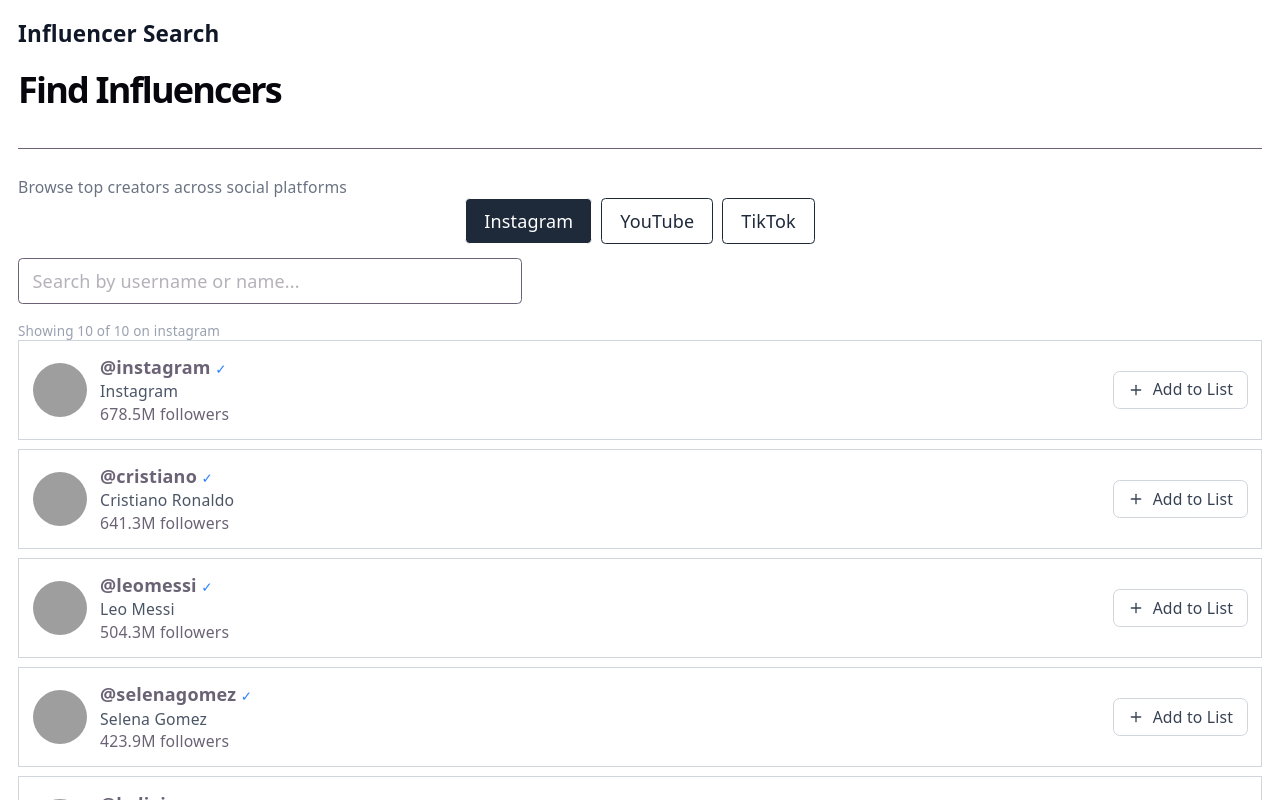
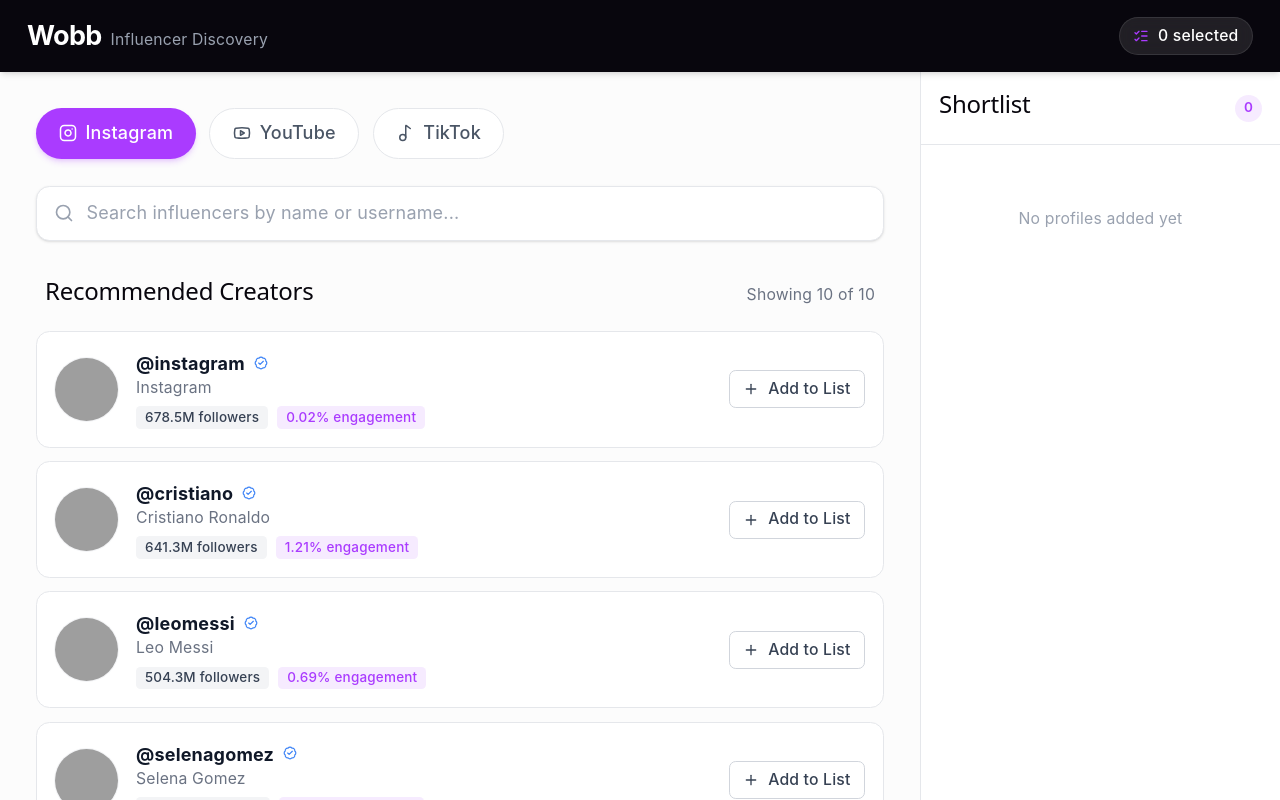
Before and after one commit to NihaallX/wobb, a React (Vite) app: page / in a window 1280 px wide. Shown: the top 800 px of the page. Built offline with nearby package versions, Linux system fonts and the light colour scheme; grey boxes are pictures that could not be loaded.

Commit message:
design: full UI redesign and performance optimizations

```diff
--- /dev/null
+++ b/src/components/layout/Header.tsx
@@ -0,0 +1,22 @@
+import React from 'react';
+import { ListChecks } from 'lucide-react';
+import useShortlistStore from '@/store/useShortlistStore';
+import { Link } from 'react-router-dom';
+
+export const Header: React.FC = () => {
+  const shortlistCount = useShortlistStore(state => state.shortlist.length);
+
+  return (
+    <header className="sticky top-0 z-50 bg-[#08060d] text-white h-16 flex items-center justify-between px-6 shadow-md">
+      <Link to="/" className="flex items-baseline gap-2 no-underline">
+        <span className="text-2xl font-bold tracking-tight text-white">Wobb</span>
+        <span className="text-sm text-gray-400 hidden sm:inline">Influencer Discovery</span>
+      </Link>
+
+      <div className="flex items-center gap-2 bg-white/10 px-3 py-1.5 rounded-full backdrop-blur-sm border border-white/10">
+        <ListChecks size={16} className="text-[#aa3bff]" />
+        <span className="text-sm font-medium">{shortlistCount} selected</span>
+      </div>
+    </header>
+  );
+};
--- a/src/components/layout/Layout.tsx
+++ b/src/components/layout/Layout.tsx
@@ -1,5 +1,6 @@
 import type { ReactNode } from "react";
-import { Link } from "react-router-dom";
+import { Header } from "./Header";
+import { ShortlistPanel } from "../shortlist/ShortlistPanel";
 
 interface LayoutProps {
   children: ReactNode;
@@ -8,14 +9,15 @@
 
 export function Layout({ children, title }: LayoutProps) {
   return (
-    <div className="p-4 min-h-screen">
-      <header className="mb-6 border-b pb-4">
-        <Link to="/" className="text-xl font-semibold text-gray-900">
-          Influencer Search
-        </Link>
-        {title && <h1 className="text-2xl mt-2">{title}</h1>}
-      </header>
-      <main>{children}</main>
+    <div className="min-h-screen bg-[#fcfcfc] flex flex-col font-sans text-gray-900">
+      <Header />
+      <div className="flex-1 flex flex-col lg:flex-row max-w-[1400px] mx-auto w-full">
+        <main className="flex-1 p-4 lg:p-8 overflow-y-auto">
+          {title && <h1 className="text-3xl font-bold text-gray-900 mb-6">{title}</h1>}
+          {children}
+        </main>
+        <ShortlistPanel />
+      </div>
     </div>
   );
 }
--- a/src/components/profile/ProfileCard.tsx
+++ b/src/components/profile/ProfileCard.tsx
@@ -1,8 +1,10 @@
+import React from "react";
 import { useNavigate } from "react-router-dom";
 import type { Platform, UserProfileSummary } from "@/types";
 import { VerifiedBadge } from "../ui/VerifiedBadge";
-import { formatFollowers } from "@/utils/formatters";
+import { formatFollowers, formatEngagementRate } from "@/utils/formatters";
 import { ShortlistButton } from "../ui/ShortlistButton";
+import useShortlistStore from "@/store/useShortlistStore";
 
 export interface ProfileCardProps {
   profile: UserProfileSummary;
@@ -11,13 +13,13 @@
   onProfileClick?: (username: string) => void;
 }
 
-export function ProfileCard({
+export const ProfileCard = React.memo(function ProfileCard({
   profile,
   platform,
-  searchQuery,
   onProfileClick,
 }: ProfileCardProps) {
   const navigate = useNavigate();
+  const isShortlisted = useShortlistStore((state) => state.isShortlisted(profile.user_id));
 
   const handleClick = () => {
     if (onProfileClick) onProfileClick(profile.username);
@@ -27,19 +29,33 @@
   return (
     <div
       onClick={handleClick}
-      className="flex items-center gap-3 p-3 border border-gray-300 mb-2 cursor-pointer hover:bg-gray-50 w-full"
+      className="flex items-center gap-4 p-4 bg-white border border-gray-200 rounded-xl cursor-pointer hover:shadow-md hover:border-gray-300 transition-all w-full group"
     >
-      <img src={profile.picture} className="w-12 h-12 rounded-full" />
-      <div className="text-left flex-1">
-        <div className="font-bold">
-          @{profile.username}
+      <img
+        src={profile.picture}
+        className={`w-14 h-14 rounded-full object-cover transition-all ${isShortlisted ? 'ring-2 ring-[#aa3bff] ring-offset-2' : 'ring-1 ring-gray-100'}`}
+      />
+      <div className="text-left flex-1 min-w-0">
+        <div className="font-bold text-gray-900 text-base truncate flex items-center gap-1">
+          <span className="truncate">@{profile.username}</span>
           <VerifiedBadge verified={profile.is_verified} />
         </div>
-        <div className="text-sm text-gray-600">{profile.fullname}</div>
-        <div className="text-sm">{formatFollowers(profile.followers)} followers</div>
+        <div className="text-sm text-gray-500 truncate mb-1">{profile.fullname}</div>
+        <div className="flex items-center gap-2 mt-1.5 flex-wrap">
+          <span className="inline-flex items-center px-2 py-0.5 rounded text-xs font-medium bg-gray-100 text-gray-700">
+            {formatFollowers(profile.followers)} followers
+          </span>
+          {profile.engagement_rate !== undefined && (
+            <span className="inline-flex items-center px-2 py-0.5 rounded text-xs font-medium bg-[#aa3bff]/10 text-[#aa3bff]">
+              {formatEngagementRate(profile.engagement_rate)} engagement
+            </span>
+          )}
+        </div>
       </div>
 
-      <ShortlistButton profile={profile} />
+      <div className="shrink-0">
+        <ShortlistButton profile={profile} />
+      </div>
     </div>
   );
-}
+});
--- a/src/components/profile/ProfileList.tsx
+++ b/src/components/profile/ProfileList.tsx
@@ -1,5 +1,7 @@
 import type { Platform, UserProfileSummary } from "@/types";
 import { ProfileCard } from "./ProfileCard";
+import { EmptyState } from "../ui/EmptyState";
+import React from "react";
 
 interface ProfileListProps {
   profiles: UserProfileSummary[];
@@ -8,15 +10,20 @@
   onProfileClick: (username: string) => void;
 }
 
-export function ProfileList({
+export const ProfileList = React.memo(function ProfileList({
   profiles,
   platform,
   searchQuery,
   onProfileClick,
 }: ProfileListProps) {
   return (
-    <div className="flex flex-col items-center">
-      {profiles.length === 0 && <p>No profiles found</p>}
+    <div className="flex flex-col gap-3 max-w-3xl mx-auto w-full">
+      {profiles.length === 0 && (
+        <EmptyState
+          heading="No influencers found"
+          subtext="Try adjusting your search or switching platforms to find more creators."
+        />
+      )}
       {profiles.map((profile) => (
         <ProfileCard
           key={profile.user_id}
@@ -28,4 +35,4 @@
       ))}
     </div>
   );
-}
+});
--- /dev/null
+++ b/src/components/ui/EmptyState.tsx
@@ -0,0 +1,19 @@
+import React from 'react';
+import { Search } from 'lucide-react';
+
+interface EmptyStateProps {
+  heading: string;
+  subtext: string;
+}
+
+export const EmptyState: React.FC<EmptyStateProps> = ({ heading, subtext }) => {
+  return (
+    <div className="flex flex-col items-center justify-center py-16 px-4 text-center">
+      <div className="bg-gray-100 p-4 rounded-full mb-4">
+        <Search size={32} className="text-gray-400" />
+      </div>
+      <h3 className="text-lg font-bold text-gray-900 mb-1">{heading}</h3>
+      <p className="text-sm text-gray-500 max-w-[250px] mx-auto">{subtext}</p>
+    </div>
+  );
+};
--- a/src/components/ui/PlatformFilter.tsx
+++ b/src/components/ui/PlatformFilter.tsx
@@ -1,42 +1,38 @@
 import type { Platform } from "@/types";
 import { PLATFORMS, getPlatformLabel } from "@/utils/dataHelpers";
+import { Instagram, Youtube, Music2 } from "lucide-react";
 
 interface PlatformFilterProps {
   selected: Platform;
   onChange: (platform: Platform) => void;
-  searchQuery: string;
-  onSearchChange: (value: string) => void;
 }
 
-export function PlatformFilter({
-  selected,
-  onChange,
-  searchQuery,
-  onSearchChange,
-}: PlatformFilterProps) {
+export function PlatformFilter({ selected, onChange }: PlatformFilterProps) {
+  const getIcon = (platform: Platform) => {
+    switch (platform) {
+      case "instagram": return <Instagram size={18} />;
+      case "youtube": return <Youtube size={18} />;
+      case "tiktok": return <Music2 size={18} />;
+    }
+  };
+
   return (
-    <div className="mb-4">
-      <div className="flex gap-2 justify-center mb-3">
+    <div className="flex gap-3 mb-6 flex-wrap justify-center sm:justify-start">
       {PLATFORMS.map((p) => (
         <button
           key={p}
           type="button"
           onClick={() => onChange(p)}
-            className={`px-4 py-2 border rounded ${
-              selected === p ? "bg-gray-800 text-white" : "bg-white text-gray-800"
+          className={`flex items-center gap-2 px-5 py-2.5 rounded-full font-medium transition-all duration-200 ${
+            selected === p
+              ? "bg-[#aa3bff] text-white shadow-md shadow-[#aa3bff]/20"
+              : "bg-white text-gray-600 border border-gray-200 hover:bg-gray-50 hover:border-gray-300"
           }`}
         >
+          {getIcon(p)}
           {getPlatformLabel(p)}
         </button>
       ))}
     </div>
-      <input
-        type="text"
-        value={searchQuery}
-        onChange={(e) => onSearchChange(e.target.value)}
-        placeholder="Search by username or name..."
-        className="w-full max-w-md border px-3 py-2 rounded"
-      />
-    </div>
   );
 }
--- a/src/components/ui/SearchBar.tsx
+++ b/src/components/ui/SearchBar.tsx
@@ -1,3 +1,5 @@
+import { Search } from "lucide-react";
+
 interface SearchBarProps {
   value: string;
   onChange: (val: string) => void;
@@ -5,11 +7,16 @@
 
 export function SearchBar({ value, onChange }: SearchBarProps) {
   return (
-    <input
-      className="border p-2 w-80"
-      value={value}
-      onChange={(e) => onChange(e.target.value)}
-      placeholder="Search influencers..."
-    />
+    <div className="relative w-full mb-8">
+      <div className="absolute inset-y-0 left-0 pl-4 flex items-center pointer-events-none">
+        <Search size={20} className="text-gray-400" />
+      </div>
+      <input
+        className="w-full pl-11 pr-4 py-3 bg-white border border-gray-200 rounded-xl shadow-sm focus:outline-none focus:ring-2 focus:ring-[#aa3bff] focus:border-transparent transition-shadow text-gray-900 placeholder-gray-400"
+        value={value}
+        onChange={(e) => onChange(e.target.value)}
+        placeholder="Search influencers by name or username..."
+      />
+    </div>
   );
 }
--- a/src/components/ui/VerifiedBadge.tsx
+++ b/src/components/ui/VerifiedBadge.tsx
@@ -1,8 +1,10 @@
+import { BadgeCheck } from "lucide-react";
+
 interface VerifiedBadgeProps {
   verified: boolean;
 }
 
 export function VerifiedBadge({ verified }: VerifiedBadgeProps) {
   if (!verified) return null;
-  return <span className="text-blue-500 text-xs ml-1">✓</span>;
+  return <BadgeCheck className="inline-block ml-1 text-[#3b82f6] -translate-y-[1px]" size={14} />;
 }
--- a/src/pages/ProfileDetailPage.tsx
+++ b/src/pages/ProfileDetailPage.tsx
@@ -6,11 +6,14 @@
 import type { FullUserProfile, ProfileDetailResponse } from "@/types";
 import { formatEngagementRate, formatFollowers } from "@/utils/formatters";
 import { loadProfileByUsername } from "@/utils/profileLoader";
+import { ArrowLeft, Instagram, Youtube, Music2 } from "lucide-react";
+import { getPlatformLabel } from "@/utils/dataHelpers";
+import type { Platform } from "@/types";
 
 export function ProfileDetailPage() {
   const { username } = useParams<{ username: string }>();
   const [searchParams] = useSearchParams();
-  const platform = searchParams.get("platform") || "unknown";
+  const platform = (searchParams.get("platform") || "unknown") as Platform | "unknown";
   const [profileData, setProfileData] = useState<ProfileDetailResponse | null>(
     null
   );
@@ -28,105 +31,147 @@
   if (!username) {
     return (
       <Layout>
-        <p>Invalid profile</p>
-        <Link to="/">Back</Link>
+        <div className="flex flex-col items-center justify-center py-20">
+          <p className="text-gray-500 mb-4">Invalid profile</p>
+          <Link to="/" className="text-[#aa3bff] hover:underline">Back to search</Link>
+        </div>
       </Layout>
     );
   }
 
   if (!loaded) {
     return (
-      <Layout title={`@${username}`}>
+      <Layout>
+        <div className="flex justify-center py-20">
           <p className="text-gray-400">Loading...</p>
+        </div>
       </Layout>
     );
   }
 
   if (!profileData) {
     return (
-      <Layout title={`@${username}`}>
-        <p className="text-red-600 mb-4">
-          Could not load profile details for {username}
-        </p>
-        <Link to="/" className="text-blue-600 underline">
+      <Layout>
+        <div className="flex flex-col items-center justify-center py-20">
+          <p className="text-gray-900 font-bold text-xl mb-2">Profile Not Found</p>
+          <p className="text-gray-500 mb-6">Could not load profile details for @{username}</p>
+          <Link to="/" className="flex items-center gap-2 px-4 py-2 bg-gray-100 text-gray-700 rounded-md hover:bg-gray-200 transition-colors">
+            <ArrowLeft size={16} />
             Back to search
           </Link>
+        </div>
       </Layout>
     );
   }
 
   const user: FullUserProfile = profileData.data.user_profile;
 
+  const getPlatformIcon = () => {
+    if (platform === "instagram") return <Instagram size={14} />;
+    if (platform === "youtube") return <Youtube size={14} />;
+    if (platform === "tiktok") return <Music2 size={14} />;
+    return null;
+  };
+
+  const getPlatformColor = () => {
+    if (platform === "instagram") return "bg-pink-100 text-pink-700 border-pink-200";
+    if (platform === "youtube") return "bg-red-100 text-red-700 border-red-200";
+    if (platform === "tiktok") return "bg-slate-100 text-slate-800 border-slate-200";
+    return "bg-gray-100 text-gray-700 border-gray-200";
+  };
+
   return (
-    <Layout title={user.fullname}>
-      <Link to="/" className="text-sm text-blue-600 mb-4 inline-block">
-        ← Back to search
+    <Layout>
+      <div className="max-w-4xl mx-auto w-full">
+        <Link
+          to="/"
+          className="inline-flex items-center gap-2 text-sm text-gray-500 hover:text-gray-900 mb-8 transition-colors group"
+        >
+          <ArrowLeft size={16} className="group-hover:-translate-x-1 transition-transform" />
+          Back to search
         </Link>
 
-      <div className="flex gap-6 items-start text-left max-w-2xl mx-auto">
+        <div className="bg-white rounded-2xl border border-gray-200 shadow-sm p-6 sm:p-8">
+          <div className="flex flex-col sm:flex-row gap-6 sm:gap-8 items-start">
             <img
               src={user.picture}
-          className="w-24 h-24 rounded-full border"
+              className="w-24 h-24 sm:w-32 sm:h-32 rounded-full object-cover ring-4 ring-gray-50"
             />
-        <div className="flex-1">
-          <h2 className="text-xl font-bold">
+            <div className="flex-1 min-w-0 w-full">
+              <div className="flex flex-col sm:flex-row sm:items-center justify-between gap-4 mb-2">
+                <div>
+                  <h2 className="text-2xl sm:text-3xl font-bold text-gray-900 flex items-center gap-2 truncate mb-1">
                     @{user.username}
                     <VerifiedBadge verified={user.is_verified} />
                   </h2>
-          <p className="text-gray-600">{user.fullname}</p>
-          <p className="text-xs text-gray-400 mt-1">Platform: {platform}</p>
+                  <p className="text-lg text-gray-500">{user.fullname}</p>
+                </div>
+                <div className="flex gap-3 items-center self-start">
+                  {platform !== "unknown" && (
+                    <span className={`inline-flex items-center gap-1.5 px-3 py-1 rounded-full text-xs font-semibold border ${getPlatformColor()}`}>
+                      {getPlatformIcon()}
+                      {platform === "unknown" ? "Unknown" : getPlatformLabel(platform as Platform)}
+                    </span>
+                  )}
+                  <ShortlistButton profile={user} className="w-32 justify-center" />
+                </div>
+              </div>
 
               {user.description && (
-            <p className="mt-3 text-sm text-gray-700">{user.description}</p>
+                <p className="mt-4 text-base text-gray-600 leading-relaxed max-w-3xl">
+                  {user.description}
+                </p>
               )}
+            </div>
+          </div>
 
-          <div className="mt-4 grid grid-cols-2 gap-3 text-sm">
-            <div className="border p-2 rounded">
-              <div className="text-gray-500">Followers</div>
-              <div className="font-semibold">
+          <div className="mt-10 grid grid-cols-2 md:grid-cols-3 gap-4">
+            <div className="bg-gray-50 p-4 rounded-xl border border-gray-100">
+              <div className="text-gray-500 text-sm font-medium mb-1">Followers</div>
+              <div className="font-bold text-2xl text-gray-900">
                 {formatFollowers(user.followers)}
               </div>
             </div>
-            <div className="border p-2 rounded">
-              <div className="text-gray-500">Engagement Rate</div>
-              <div className="font-semibold">
+            <div className="bg-gray-50 p-4 rounded-xl border border-gray-100">
+              <div className="text-gray-500 text-sm font-medium mb-1">Engagement Rate</div>
+              <div className="font-bold text-2xl text-[#aa3bff]">
                 {user.engagement_rate !== undefined
                   ? (user.engagement_rate * 100).toFixed(2) + "%"
                   : "N/A"}
               </div>
             </div>
             {user.posts_count !== undefined && (
-              <div className="border p-2 rounded">
-                <div className="text-gray-500">Posts</div>
-                <div className="font-semibold">{user.posts_count}</div>
+              <div className="bg-gray-50 p-4 rounded-xl border border-gray-100">
+                <div className="text-gray-500 text-sm font-medium mb-1">Posts</div>
+                <div className="font-bold text-2xl text-gray-900">{user.posts_count.toLocaleString()}</div>
               </div>
             )}
             {user.avg_likes !== undefined && (
-              <div className="border p-2 rounded">
-                <div className="text-gray-500">Avg Likes</div>
-                <div className="font-semibold">
+              <div className="bg-gray-50 p-4 rounded-xl border border-gray-100">
+                <div className="text-gray-500 text-sm font-medium mb-1">Avg Likes</div>
+                <div className="font-bold text-2xl text-gray-900">
                   {formatFollowers(user.avg_likes)}
                 </div>
               </div>
             )}
             {user.avg_comments !== undefined && (
-              <div className="border p-2 rounded">
-                <div className="text-gray-500">Avg Comments</div>
-                <div className="font-semibold">{user.avg_comments}</div>
+              <div className="bg-gray-50 p-4 rounded-xl border border-gray-100">
+                <div className="text-gray-500 text-sm font-medium mb-1">Avg Comments</div>
+                <div className="font-bold text-2xl text-gray-900">{user.avg_comments.toLocaleString()}</div>
               </div>
             )}
             {user.avg_views !== undefined && user.avg_views > 0 && (
-              <div className="border p-2 rounded">
-                <div className="text-gray-500">Avg Views</div>
-                <div className="font-semibold">
+              <div className="bg-gray-50 p-4 rounded-xl border border-gray-100">
+                <div className="text-gray-500 text-sm font-medium mb-1">Avg Views</div>
+                <div className="font-bold text-2xl text-gray-900">
                   {formatFollowers(user.avg_views)}
                 </div>
               </div>
             )}
             {user.engagements !== undefined && (
-              <div className="border p-2 rounded">
-                <div className="text-gray-500">Engagements</div>
-                <div className="font-semibold">
+              <div className="bg-gray-50 p-4 rounded-xl border border-gray-100">
+                <div className="text-gray-500 text-sm font-medium mb-1">Engagements</div>
+                <div className="font-bold text-2xl text-gray-900">
                   {formatFollowers(user.engagements)}
                 </div>
               </div>
@@ -134,17 +179,17 @@
           </div>
 
           {user.url && (
+            <div className="mt-8 pt-6 border-t border-gray-100 flex justify-end">
               <a
                 href={user.url}
                 target="_blank"
-              className="inline-block mt-4 text-blue-600 text-sm"
+                rel="noreferrer"
+                className="inline-flex items-center justify-center px-6 py-2.5 bg-gray-900 text-white rounded-lg hover:bg-gray-800 transition-colors font-medium text-sm"
               >
-              View on platform →
+                View on Platform
               </a>
+            </div>
           )}
-
-
-          <ShortlistButton profile={user} className="mt-4 w-40 justify-center" />
         </div>
       </div>
     </Layout>
--- a/src/pages/SearchPage.tsx
+++ b/src/pages/SearchPage.tsx
@@ -1,7 +1,8 @@
-import { useState } from "react";
+import { useState, useMemo, useCallback } from "react";
 import type { Platform } from "@/types";
 import { Layout } from "@/components/layout/Layout";
 import { PlatformFilter } from "@/components/ui/PlatformFilter";
+import { SearchBar } from "@/components/ui/SearchBar";
 import { ProfileList } from "@/components/profile/ProfileList";
 import { extractProfiles, filterProfiles } from "@/utils/dataHelpers";
 
@@ -9,32 +10,35 @@
   const [platform, setPlatform] = useState<Platform>("instagram");
   const [searchQuery, setSearchQuery] = useState("");
 
-  const allProfiles = extractProfiles(platform);
-  const filtered = filterProfiles(allProfiles, searchQuery);
+  const allProfiles = useMemo(() => extractProfiles(platform), [platform]);
+  const filtered = useMemo(() => filterProfiles(allProfiles, searchQuery), [allProfiles, searchQuery]);
 
-  const handleProfileClick = (username: string) => {
+  const handleProfileClick = useCallback((username: string) => {
     console.log("Clicked profile:", username);
-  };
+  }, []);
 
   return (
-    <Layout title="Find Influencers">
-      <p className="text-gray-500 mb-4 text-sm">
-        Browse top creators across social platforms
-      </p>
-
+    <Layout>
+      <div className="max-w-3xl mx-auto w-full">
         <PlatformFilter
           selected={platform}
           onChange={(p) => {
             setPlatform(p);
             setSearchQuery("");
           }}
-        searchQuery={searchQuery}
-        onSearchChange={setSearchQuery}
         />
 
-      <p className="text-xs text-gray-400 mb-2">
-        Showing {filtered.length} of {allProfiles.length} on {platform}
+        <SearchBar
+          value={searchQuery}
+          onChange={setSearchQuery}
+        />
+
+        <div className="flex items-center justify-between mb-4 px-2">
+          <h2 className="text-xl font-bold text-gray-900 m-0">Recommended Creators</h2>
+          <p className="text-sm text-gray-500 m-0">
+            Showing {filtered.length} of {allProfiles.length}
           </p>
+        </div>
 
         <ProfileList
           profiles={filtered}
@@ -42,6 +46,7 @@
           searchQuery={searchQuery}
           onProfileClick={handleProfileClick}
         />
+      </div>
     </Layout>
   );
 }
```
Lines whose indentation alone changed are shown as unchanged.
